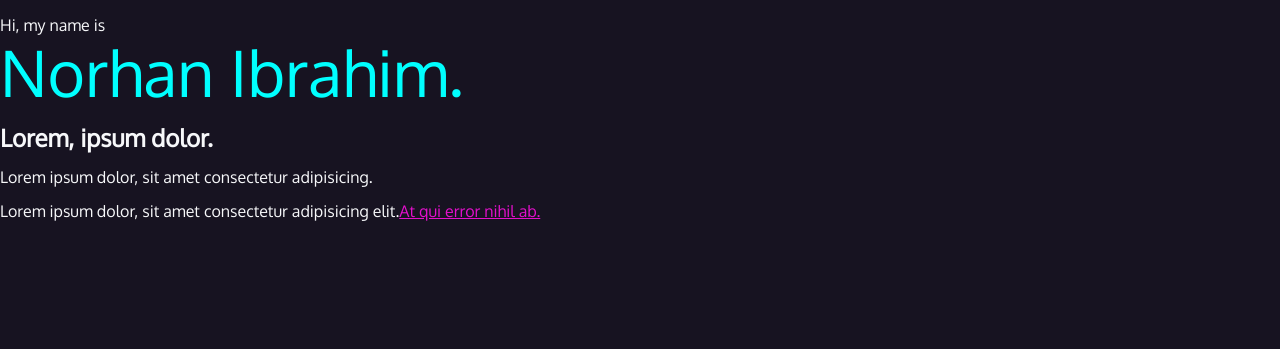
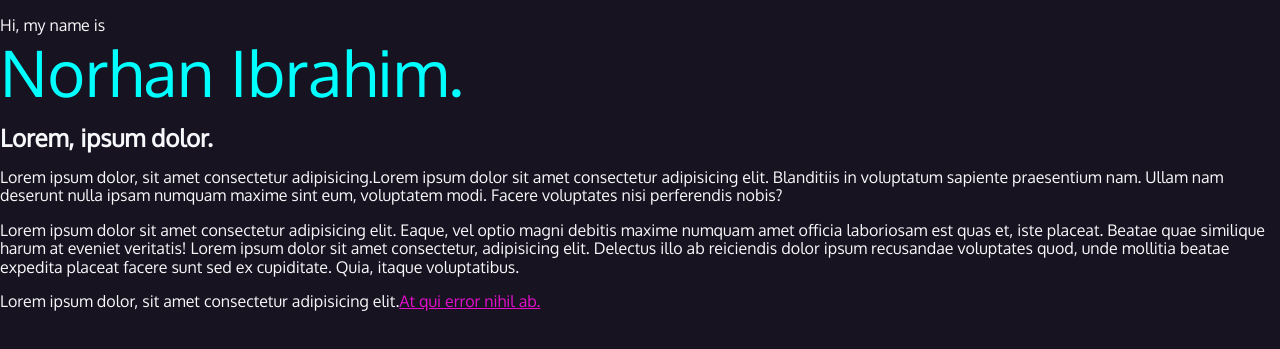
Before and after one commit to norhanIB/frontend-workshop2, a plain HTML site: page index.html in a window 1280 px wide. Shown: the part 61-410 px from the top of the page. Drawn offline with Linux system fonts and the light colour scheme; files that its build step writes are made by us from their sources; a web font is replaced by a local one.

Commit message:
Update index.html

```diff
--- a/index.html
+++ b/index.html
@@ -54,7 +54,12 @@
       <section class="intro">
         <p class="name">Hi, my name is <span>Norhan Ibrahim.</span></p>
         <h2>Lorem, ipsum dolor.</h2>
-        <p>Lorem ipsum dolor, sit amet consectetur adipisicing.</p>
+        <p>Lorem ipsum dolor, sit amet consectetur adipisicing.Lorem ipsum dolor sit amet consectetur adipisicing elit.
+          Blanditiis in voluptatum sapiente praesentium nam. Ullam nam deserunt nulla ipsam numquam maxime sint eum,
+          voluptatem modi. Facere voluptates nisi perferendis nobis?</p>
+        <p>Lorem ipsum dolor sit amet consectetur adipisicing elit. Eaque, vel optio magni debitis maxime numquam amet officia laboriosam est quas et, iste placeat. Beatae quae similique harum at eveniet veritatis! Lorem ipsum dolor sit amet consectetur, adipisicing elit.
+          Delectus illo ab reiciendis dolor ipsum recusandae voluptates quod,
+          unde mollitia beatae expedita placeat facere sunt sed ex cupiditate. Quia, itaque voluptatibus.</p>
         <p>
           Lorem ipsum dolor, sit amet consectetur adipisicing elit.<a
             href="https://developer.mozilla.org/en-US/"
```
